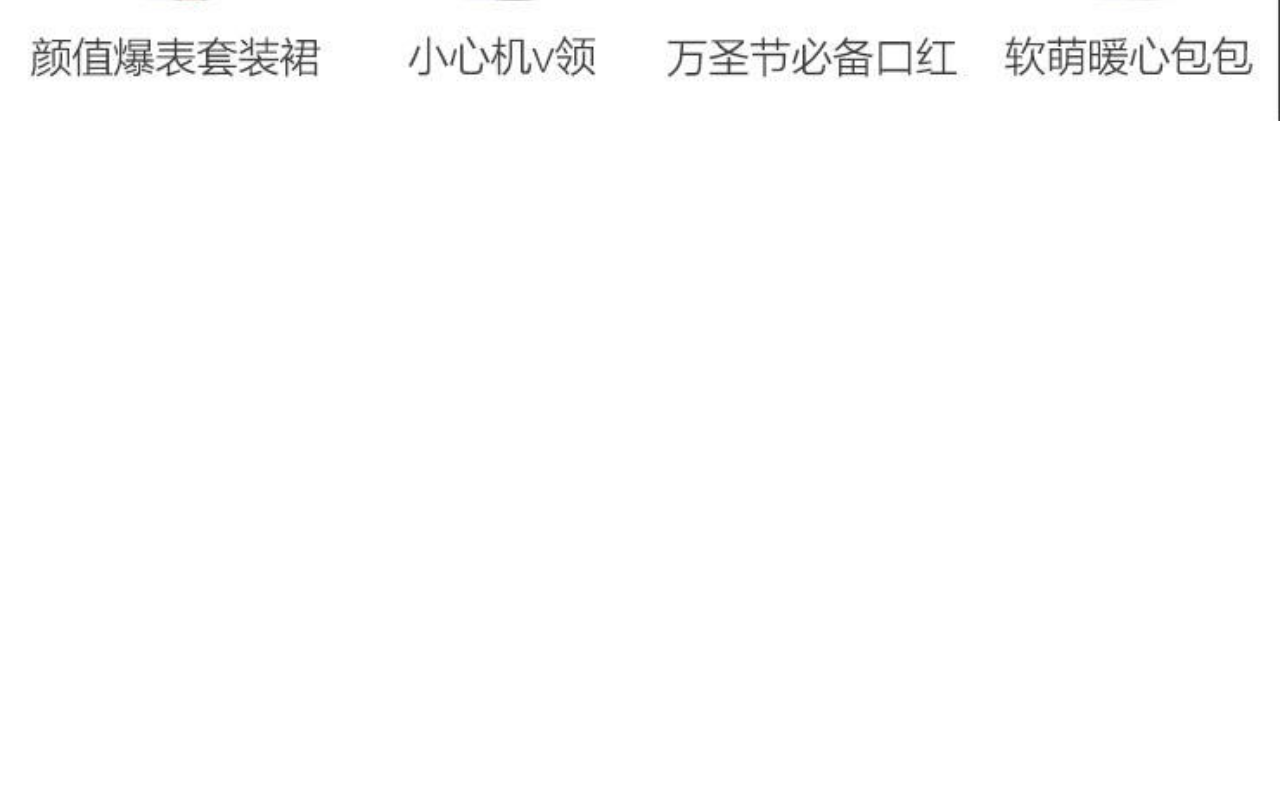
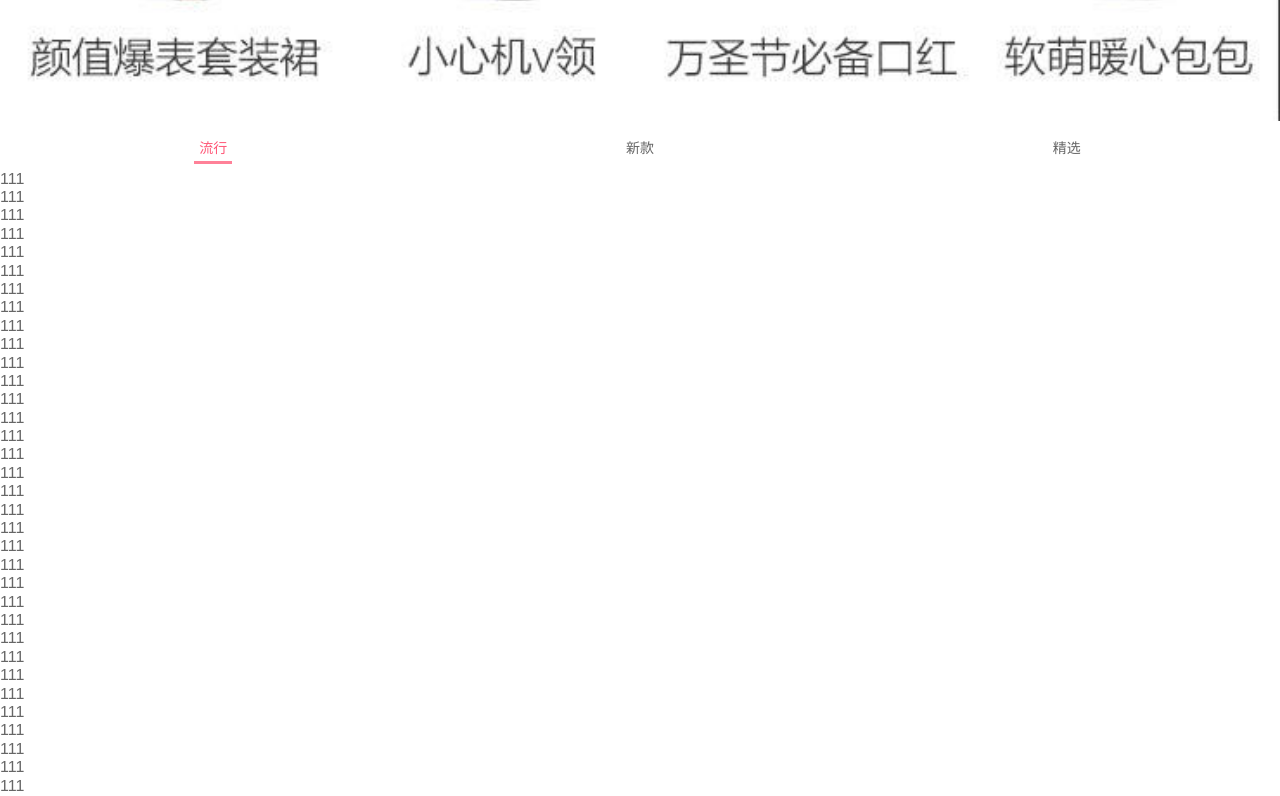
Before and after one commit to 1771886180/mall, a Vue app: page /home in a window 1280 px wide. Shown: the part 900-1696 px from the top of the page. Before the commit the page ends 1026 px from the top, so only its background shows below. Built offline with nearby package versions, Linux system fonts and the light colour scheme; no server answers.

Commit message:
TabControl的封装以及position:sticky的使用

```diff
--- /dev/null
+++ b/src/components/content/tabControl/TabControl.vue
@@ -0,0 +1,64 @@
+<template>
+  <div class="tab-control">
+    <div
+      v-for="(item,index) in titles"
+      class="tab-control-item"
+      :class="{active:index === currentIndex}"
+      @click="itemClick(index)"
+    >
+      <span>{{ item }}</span>
+    </div>
+  </div>
+</template>
+
+<script>
+export default {
+  name: "TabControl",
+  props: {
+    titles: {
+      type: Array,
+      default() {
+        return [];
+      }
+    }
+  },
+  data() {
+    return {
+      currentIndex: 0
+    }
+  },
+  methods:{
+    itemClick(index) {
+      this.currentIndex = index;
+    }
+  }
+}
+</script>
+
+<style scoped>
+.tab-control {
+  display: flex;
+  text-align: center;
+  font-size: 14px;
+  background: #fff;
+}
+
+.tab-control-item {
+  flex: 1;
+  line-height: 44px;
+}
+
+.tab-control-item span {
+  padding: 5px;
+}
+
+.active {
+  color: var(--color-high-text);
+}
+
+.active span {
+  border-bottom: 3px solid var(--color-tint);
+
+}
+
+</style>
--- a/src/views/home/Home.vue
+++ b/src/views/home/Home.vue
@@ -6,6 +6,8 @@
     <home-swiper :banners="banners"></home-swiper>
     <recommend-view :recommends="recommends"></recommend-view>
     <feature-view></feature-view>
+    <tab-control class="tab-control" :titles="['流行','新款','精选']"></tab-control>
+    <div v-for="item in 111">111</div>
   </div>
 </template>
 
@@ -15,6 +17,8 @@
 import RecommendView from "@/views/home/childComps/RecommendView";
 import FeatureView from "@/views/home/childComps/FeatureView";
 
+import TabControl from "@/components/content/tabControl/TabControl";
+
 import {getHomeMultiData} from "@/network/home";
 
 export default {
@@ -23,7 +27,8 @@
     NavBar,
     HomeSwiper,
     RecommendView,
-    FeatureView
+    FeatureView,
+    TabControl
   },
   data() {
     return {
@@ -57,4 +62,9 @@
   right: 0;
   z-index: 9;
 }
+
+.tab-control {
+  position: sticky;
+  top: 44px;
+}
 </style>
```
